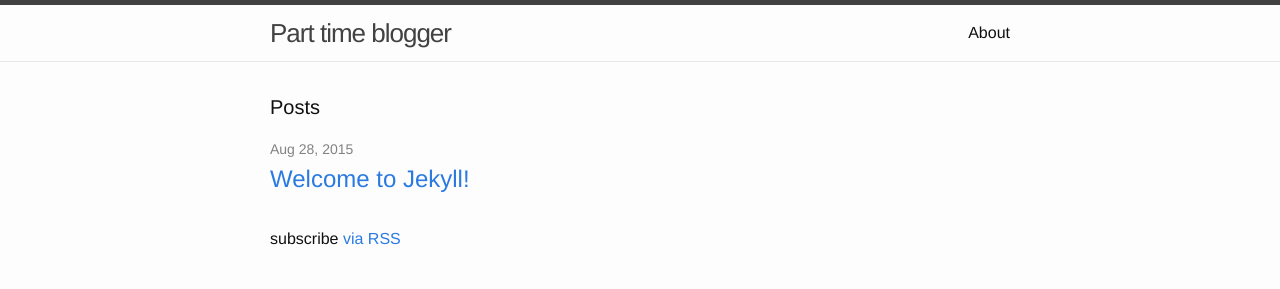
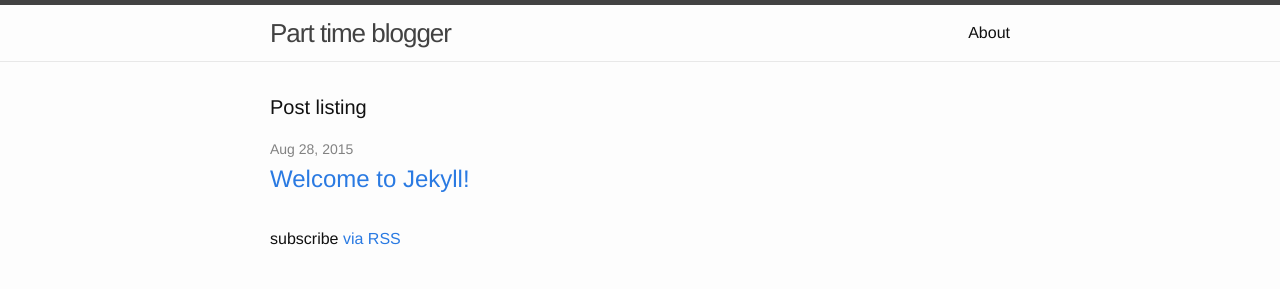
Before and after one commit to APrasser/APrasser.github.io, a Jekyll site: the page built from index.html, in a window 1280 px wide. Shown: the top 289 px of the page. Built offline with Jekyll 4.4.1, drawn with Linux system fonts in a browser that asks for light colours.

Commit message:
test updates

```diff
--- a/index.html
+++ b/index.html
@@ -4,7 +4,7 @@
 
 <div class="home">
 
-  <h1 class="page-heading">Posts</h1>
+  <h1 class="page-heading">Post listing</h1>
 
   <ul class="post-list">
     {% for post in site.posts %}
```
